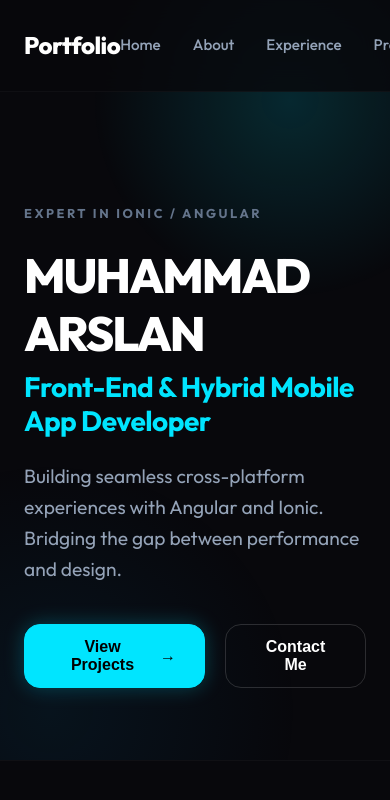
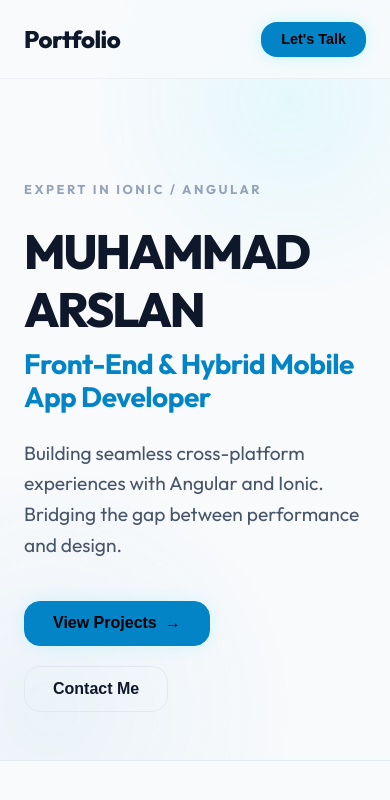
Before and after one commit to MuhammadArslan-star/muhammad-arslan-portfolio, an Angular app: page / in a window 390 px wide. Shown: the top 800 px of the page. Built offline with nearby package versions, Linux system fonts and the light colour scheme.

Commit message:
feat: implement responsive dark/light modes auto-applied by device/OS preferences

```diff
--- a/src/app/app.component.scss
+++ b/src/app/app.component.scss
@@ -5,11 +5,12 @@
   left: 0;
   width: 100%;
   z-index: 100;
-  background: rgba(8, 8, 12, 0.8);
+  background: var(--nav-bg);
   backdrop-filter: blur(16px);
   -webkit-backdrop-filter: blur(16px);
-  border-bottom: 1px solid rgba(255, 255, 255, 0.03);
+  border-bottom: 1px solid var(--glass-border);
   padding: 1.25rem 0;
+  transition: background 0.3s ease, border-bottom 0.3s ease;
 
   .nav-container {
     display: flex;
@@ -34,6 +35,10 @@
     display: flex;
     gap: 2rem;
 
+    @media (max-width: 640px) {
+      display: none; /* Hide navigation links on small screens */
+    }
+
     .nav-link {
       font-size: 0.95rem;
       font-weight: 500;
@@ -49,19 +54,20 @@
 
   .btn-hire-me {
     background: var(--accent-primary);
-    color: #000000;
+    color: var(--btn-secondary-text);
     border: none;
     font-weight: 700;
     padding: 0.6rem 1.25rem;
     border-radius: var(--radius-md);
     font-size: 0.9rem;
     cursor: pointer;
-    box-shadow: 0 0 15px rgba(0, 229, 255, 0.3);
+    box-shadow: 0 0 15px rgba(0, 229, 255, 0.2);
     transition: var(--transition);
 
     &:hover {
-      background: #ffffff;
-      box-shadow: 0 0 25px rgba(255, 255, 255, 0.5);
+      background: var(--text-primary);
+      color: var(--bg-primary);
+      box-shadow: 0 0 25px rgba(0, 229, 255, 0.4);
       transform: translateY(-1px);
     }
   }
@@ -82,7 +88,7 @@
     height: 400px;
     top: -100px;
     right: -100px;
-    background: radial-gradient(circle, rgba(0, 229, 255, 0.15) 0%, transparent 70%);
+    background: radial-gradient(circle, rgba(0, 229, 255, 0.08) 0%, transparent 70%);
     z-index: 1;
     pointer-events: none;
   }
@@ -93,7 +99,7 @@
     height: 500px;
     bottom: -200px;
     left: -200px;
-    background: radial-gradient(circle, rgba(0, 119, 182, 0.1) 0%, transparent 70%);
+    background: radial-gradient(circle, rgba(0, 119, 182, 0.05) 0%, transparent 70%);
     z-index: 1;
     pointer-events: none;
   }
@@ -149,6 +155,7 @@
   .hero-buttons {
     display: flex;
     gap: 1.25rem;
+    flex-wrap: wrap;
 
     .btn {
       padding: 0.8rem 1.75rem;
@@ -161,17 +168,18 @@
 
     .btn-cyan-glow {
       background: var(--accent-primary);
-      color: #000000;
+      color: var(--btn-secondary-text);
       border: 1px solid var(--accent-primary);
-      box-shadow: 0 0 20px rgba(0, 229, 255, 0.25);
+      box-shadow: 0 0 20px rgba(0, 229, 255, 0.15);
       display: flex;
       align-items: center;
       gap: 0.5rem;
 
       &:hover {
-        background: #ffffff;
-        border-color: #ffffff;
-        box-shadow: 0 0 30px rgba(255, 255, 255, 0.4);
+        background: var(--text-primary);
+        color: var(--bg-primary);
+        border-color: var(--text-primary);
+        box-shadow: 0 0 30px rgba(0, 229, 255, 0.3);
         transform: translateY(-2px);
       }
     }
@@ -179,11 +187,11 @@
     .btn-outline {
       background: transparent;
       color: var(--text-primary);
-      border: 1px solid rgba(255, 255, 255, 0.15);
+      border: 1px solid var(--border-color);
 
       &:hover {
         background: rgba(255, 255, 255, 0.05);
-        border-color: rgba(255, 255, 255, 0.3);
+        border-color: var(--text-secondary);
         transform: translateY(-2px);
       }
     }
@@ -193,7 +201,7 @@
 /* ==================== ABOUT SECTION ==================== */
 .about-section {
   padding: 8rem 0;
-  border-top: 1px solid rgba(255, 255, 255, 0.03);
+  border-top: 1px solid var(--border-color);
 
   .about-wrapper {
     display: grid;
@@ -224,7 +232,7 @@
     .hud-ring {
       position: absolute;
       border-radius: 50%;
-      border: 1px dashed rgba(0, 229, 255, 0.2);
+      border: 1px dashed var(--hud-ring-color);
     }
 
     .ring-1 {
@@ -237,7 +245,7 @@
       width: 90%;
       height: 90%;
       border-style: double;
-      border-color: rgba(0, 229, 255, 0.4);
+      border-color: var(--hud-ring-double-color);
       animation: rotateRingBack 25s linear infinite;
     }
 
@@ -247,7 +255,7 @@
       border-radius: 50%;
       overflow: hidden;
       border: 3px solid var(--accent-primary);
-      box-shadow: 0 0 35px rgba(0, 229, 255, 0.35);
+      box-shadow: 0 0 35px rgba(0, 229, 255, 0.2);
       background: var(--bg-secondary);
       z-index: 2;
 
@@ -262,9 +270,9 @@
       position: absolute;
       bottom: -10px;
       right: -10px;
-      background: #000000;
+      background: var(--badge-bg);
       border: 1.5px solid var(--accent-primary);
-      box-shadow: 0 0 20px rgba(0, 229, 255, 0.4);
+      box-shadow: 0 0 20px rgba(0, 229, 255, 0.2);
       padding: 0.6rem 1rem;
       border-radius: 12px;
       display: flex;
@@ -285,7 +293,7 @@
         font-weight: 700;
         letter-spacing: 0.05em;
         text-transform: uppercase;
-        color: #ffffff;
+        color: var(--badge-text);
         line-height: 1.2;
       }
     }
@@ -313,7 +321,7 @@
       grid-template-columns: 1fr 1fr;
       gap: 2rem;
       margin-bottom: 2.5rem;
-      border-top: 1px solid rgba(255, 255, 255, 0.05);
+      border-top: 1px solid var(--border-color);
       padding-top: 2rem;
 
       .skills-col {
@@ -353,7 +361,7 @@
         transition: var(--transition);
 
         &:hover {
-          background: rgba(255, 255, 255, 0.03);
+          background: var(--bg-tertiary);
           border-color: var(--accent-primary);
           color: var(--accent-primary);
           transform: translateY(-2px);
@@ -377,7 +385,7 @@
 .journey-section {
   padding: 8rem 0;
   background: var(--bg-secondary);
-  border-top: 1px solid rgba(255, 255, 255, 0.03);
+  border-top: 1px solid var(--border-color);
 
   .section-title {
     font-size: 2.25rem;
@@ -391,7 +399,11 @@
     position: relative;
     max-width: 800px;
     margin: 0 auto;
-    padding-left: 3rem; /* Left timeline alignment */
+    padding-left: 3rem;
+
+    @media (max-width: 640px) {
+      padding-left: 2rem;
+    }
 
     .timeline-line {
       position: absolute;
@@ -399,7 +411,7 @@
       top: 10px;
       bottom: 10px;
       width: 2px;
-      background: linear-gradient(180deg, var(--accent-primary) 0%, rgba(255, 255, 255, 0.05) 100%);
+      background: linear-gradient(180deg, var(--accent-primary) 0%, var(--timeline-line-end) 100%);
     }
   }
 
@@ -418,11 +430,18 @@
       width: 16px;
       height: 16px;
       border-radius: 50%;
-      background: #000000;
+      background: var(--bg-secondary);
       border: 3px solid var(--accent-primary);
       box-shadow: 0 0 10px var(--accent-primary);
       z-index: 2;
       transition: var(--transition);
+
+      @media (max-width: 640px) {
+        left: -32px;
+        width: 12px;
+        height: 12px;
+        border-width: 2px;
+      }
     }
 
     &:hover .timeline-dot {
@@ -437,9 +456,13 @@
       padding: 2.5rem;
       transition: var(--transition);
 
+      @media (max-width: 640px) {
+        padding: 1.5rem;
+      }
+
       &:hover {
         border-color: rgba(0, 229, 255, 0.3);
-        box-shadow: 0 8px 30px rgba(0, 0, 0, 0.4);
+        box-shadow: var(--shadow-lg);
         transform: translateY(-2px);
       }
     }
@@ -495,7 +518,7 @@
     }
 
     .timeline-projects {
-      border-top: 1px solid rgba(255, 255, 255, 0.05);
+      border-top: 1px solid var(--border-color);
       padding-top: 1.5rem;
 
       .projects-title {
@@ -530,7 +553,7 @@
 /* ==================== PROJECTS SHOWCASE ==================== */
 .showcase-section {
   padding: 8rem 0;
-  border-top: 1px solid rgba(255, 255, 255, 0.03);
+  border-top: 1px solid var(--border-color);
 
   .showcase-header {
     margin-bottom: 4rem;
@@ -564,7 +587,8 @@
   .showcase-card {
     position: relative;
     border-radius: var(--radius-lg);
-    border: 1px solid rgba(255, 255, 255, 0.05);
+    border: 1px solid var(--border-color);
+    background: var(--bg-secondary);
     overflow: hidden;
     display: flex;
     flex-direction: column;
@@ -573,11 +597,11 @@
 
     &:hover {
       transform: translateY(-4px);
-      box-shadow: 0 12px 35px rgba(0, 0, 0, 0.5);
+      box-shadow: var(--shadow-xl);
       border-color: rgba(0, 229, 255, 0.2);
 
       .card-glow {
-        opacity: 0.8;
+        opacity: var(--glow-opacity);
       }
     }
 
@@ -599,13 +623,18 @@
   .project-preview-area {
     position: relative;
     padding: 3rem 2rem 1.5rem 2rem;
-    background: rgba(0, 0, 0, 0.25);
-    border-bottom: 1px solid rgba(255, 255, 255, 0.04);
+    background: var(--preview-bg);
+    border-bottom: 1px solid var(--border-color);
     display: flex;
     flex-direction: column;
     align-items: center;
     justify-content: center;
     min-height: 480px;
+
+    @media (max-width: 640px) {
+      padding: 2rem 1rem 1rem 1rem;
+      min-height: 380px;
+    }
 
     /* Mobile mockup */
     .mobile-frame-container {
@@ -625,12 +654,18 @@
     .phone-mockup {
       width: 200px;
       height: 400px;
-      border: 8px solid #1a1a24;
+      border: 8px solid var(--border-color);
       border-radius: 36px;
       background: #000000;
       position: relative;
       overflow: hidden;
-      box-shadow: 0 20px 40px rgba(0, 0, 0, 0.6);
+      box-shadow: var(--shadow-lg);
+
+      @media (max-width: 640px) {
+        width: 170px;
+        height: 320px;
+        border-radius: 28px;
+      }
 
       .phone-notch {
         position: absolute;
@@ -639,7 +674,7 @@
         transform: translateX(-50%);
         width: 100px;
         height: 16px;
-        background: #1a1a24;
+        background: var(--border-color);
         border-bottom-left-radius: 12px;
         border-bottom-right-radius: 12px;
         z-index: 10;
@@ -685,7 +720,7 @@
       width: 100%;
 
       .tab-btn {
-        background: rgba(255, 255, 255, 0.05);
+        background: var(--bg-primary);
         color: var(--text-secondary);
         border: 1px solid var(--border-color);
         border-radius: 8px;
@@ -699,15 +734,15 @@
         transition: var(--transition);
 
         &:hover {
-          background: rgba(255, 255, 255, 0.1);
+          background: var(--bg-secondary);
           color: var(--text-primary);
         }
 
         &.active {
           background: var(--accent-primary);
-          color: #000000;
+          color: var(--btn-secondary-text);
           border-color: var(--accent-primary);
-          box-shadow: 0 0 10px rgba(0, 229, 255, 0.3);
+          box-shadow: 0 0 10px rgba(0, 229, 255, 0.2);
         }
       }
     }
@@ -715,16 +750,20 @@
     .browser-mockup {
       width: 100%;
       height: 250px;
-      border: 1px solid rgba(255, 255, 255, 0.08);
+      border: 1px solid var(--border-color);
       border-radius: 12px;
-      background: #09090c;
+      background: var(--browser-frame-bg);
       overflow: hidden;
-      box-shadow: 0 15px 35px rgba(0, 0, 0, 0.6);
+      box-shadow: var(--shadow-lg);
+
+      @media (max-width: 640px) {
+        height: 180px;
+      }
 
       .browser-header {
         height: 32px;
-        background: #121216;
-        border-bottom: 1px solid rgba(255, 255, 255, 0.05);
+        background: var(--browser-header-bg);
+        border-bottom: 1px solid var(--border-color);
         display: flex;
         align-items: center;
         padding: 0 1rem;
@@ -751,10 +790,10 @@
         transform: translateX(-50%);
         font-size: 0.7rem;
         color: var(--text-tertiary);
-        background: rgba(255, 255, 255, 0.03);
+        background: var(--browser-address-bg);
         padding: 0.2rem 1.5rem;
         border-radius: 4px;
-        border: 1px solid rgba(255, 255, 255, 0.05);
+        border: 1px solid var(--border-color);
       }
 
       .browser-screen {
@@ -792,13 +831,15 @@
         font-size: 0.8rem;
         font-weight: 600;
         color: var(--text-secondary);
+        text-align: center;
+        flex-grow: 1;
       }
     }
 
     /* Common Carousel controls */
     .carousel-arrow {
-      background: rgba(255, 255, 255, 0.05);
-      color: #ffffff;
+      background: var(--bg-primary);
+      color: var(--text-primary);
       border: 1px solid var(--border-color);
       width: 36px;
       height: 36px;
@@ -812,7 +853,7 @@
 
       &:hover {
         background: var(--accent-primary);
-        color: #000000;
+        color: var(--btn-secondary-text);
         border-color: var(--accent-primary);
       }
     }
@@ -827,7 +868,7 @@
         width: 6px;
         height: 6px;
         border-radius: 50%;
-        background: rgba(255, 255, 255, 0.25);
+        background: var(--border-color);
         border: none;
         cursor: pointer;
         padding: 0;
@@ -849,6 +890,10 @@
     flex-direction: column;
     flex-grow: 1;
     z-index: 2;
+
+    @media (max-width: 640px) {
+      padding: 1.5rem;
+    }
 
     .project-title-bar {
       display: flex;
@@ -887,14 +932,19 @@
       gap: 0.5rem;
 
       .tech-tag {
-        background: rgba(255, 255, 255, 0.03);
+        background: var(--bg-primary);
         color: var(--accent-primary);
-        border: 1px solid rgba(0, 229, 255, 0.15);
+        border: 1px solid var(--border-color);
         padding: 0.3rem 0.75rem;
         border-radius: 6px;
         font-size: 0.75rem;
         font-weight: 600;
         letter-spacing: 0.02em;
+        transition: border-color 0.3s ease;
+
+        &:hover {
+          border-color: var(--accent-primary);
+        }
       }
     }
   }
@@ -904,7 +954,7 @@
 .arsenal-section {
   padding: 8rem 0;
   background: var(--bg-secondary);
-  border-top: 1px solid rgba(255, 255, 255, 0.03);
+  border-top: 1px solid var(--border-color);
 
   .section-title {
     font-size: 2.25rem;
@@ -964,7 +1014,7 @@
       letter-spacing: -0.2px;
       margin-bottom: 1.5rem;
       color: var(--text-primary);
-      border-bottom: 1px solid rgba(255, 255, 255, 0.05);
+      border-bottom: 1px solid var(--border-color);
       padding-bottom: 0.75rem;
     }
 
@@ -1006,13 +1056,14 @@
 
     &:hover {
       border-color: var(--accent-primary);
-      background: rgba(0, 229, 255, 0.01);
+      background: var(--bg-secondary);
     }
 
     @media (max-width: 600px) {
       flex-direction: column;
       text-align: center;
       gap: 1.25rem;
+      padding: 2rem 1.5rem;
     }
 
     .edu-icon {
@@ -1047,7 +1098,7 @@
 /* ==================== LET'S CONNECT (CONTACT) ==================== */
 .connect-section {
   padding: 8.5rem 0;
-  border-top: 1px solid rgba(255, 255, 255, 0.03);
+  border-top: 1px solid var(--border-color);
 
   .connect-wrapper {
     display: flex;
@@ -1059,6 +1110,7 @@
 
     .connect-details {
       align-items: center;
+      margin-top: 3rem;
     }
 
     .detail-item {
@@ -1096,7 +1148,7 @@
         width: 48px;
         height: 48px;
         border-radius: var(--radius-md);
-        background: rgba(255, 255, 255, 0.03);
+        background: var(--bg-secondary);
         border: 1px solid var(--border-color);
         font-size: 1.25rem;
         display: flex;
@@ -1138,81 +1190,12 @@
       }
     }
   }
-
-  /* Contact Form elements styling */
-  .connect-form-container {
-    background: var(--bg-secondary);
-    border: 1px solid var(--border-color);
-    border-radius: var(--radius-lg);
-    padding: 3rem;
-    box-shadow: 0 15px 35px rgba(0, 0, 0, 0.4);
-
-    @media (max-width: 600px) {
-      padding: 2rem;
-    }
-
-    .connect-form {
-      display: flex;
-      flex-direction: column;
-      gap: 1.5rem;
-    }
-
-    .form-group {
-      display: flex;
-      flex-direction: column;
-      gap: 0.5rem;
-    }
-
-    .form-label {
-      font-size: 0.85rem;
-      font-weight: 700;
-      color: var(--text-secondary);
-      letter-spacing: 0.02em;
-    }
-
-    .form-input, .form-textarea {
-      background: var(--bg-primary);
-      border: 1px solid var(--border-color);
-      border-radius: var(--radius-md);
-      padding: 0.9rem 1.25rem;
-      font-size: 1rem;
-      color: #ffffff;
-      outline: none;
-      font-family: var(--font-family);
-      transition: var(--transition);
-
-      &:focus {
-        border-color: var(--accent-primary);
-        box-shadow: 0 0 12px rgba(0, 229, 255, 0.15);
-      }
-    }
-
-    .btn-send-message {
-      background: var(--accent-primary);
-      color: #000000;
-      border: none;
-      font-weight: 700;
-      padding: 1rem;
-      border-radius: var(--radius-md);
-      font-size: 1rem;
-      cursor: pointer;
-      box-shadow: 0 0 15px rgba(0, 229, 255, 0.25);
-      transition: var(--transition);
-      margin-top: 0.5rem;
-
-      &:hover {
-        background: #ffffff;
-        box-shadow: 0 0 25px rgba(255, 255, 255, 0.4);
-        transform: translateY(-2px);
-      }
-    }
-  }
 }
 
 /* ==================== FOOTER ==================== */
 .footer {
   background: var(--bg-primary);
-  border-top: 1px solid rgba(255, 255, 255, 0.03);
+  border-top: 1px solid var(--border-color);
   padding: 3rem 0;
 
   .footer-wrapper {
--- a/src/index.html
+++ b/src/index.html
@@ -1,5 +1,5 @@
 <!doctype html>
-<html lang="en" data-theme="light">
+<html lang="en">
 <head>
   <meta charset="utf-8">
   <title>Muhammad Arslan | Portfolio</title>
--- a/src/styles.scss
+++ b/src/styles.scss
@@ -1,7 +1,54 @@
 @import url('https://fonts.googleapis.com/css2?family=Inter:wght@300;400;500;600;700;800&family=Outfit:wght@300;400;500;600;700;800&display=swap');
 
 :root {
-  /* Enforce Premium Dark Theme Colors */
+  /* Default Light Theme Colors */
+  --bg-primary: #f8fafc;
+  --bg-secondary: #ffffff;
+  --bg-tertiary: #f1f5f9;
+
+  --text-primary: #0f172a;
+  --text-secondary: #475569;
+  --text-tertiary: #94a3b8;
+
+  --accent-primary: #0284c7; /* Vibrant Sky Blue/Cyan for Light Mode */
+  --accent-primary-hover: #0369a1;
+  --accent-secondary: #075985;
+
+  --border-color: #e2e8f0;
+
+  --shadow-sm: 0 1px 2px 0 rgba(0, 0, 0, 0.05);
+  --shadow-md: 0 4px 12px rgba(15, 23, 42, 0.05);
+  --shadow-lg: 0 12px 24px rgba(15, 23, 42, 0.08);
+  --shadow-xl: 0 20px 40px rgba(15, 23, 42, 0.12);
+
+  --radius-sm: 8px;
+  --radius-md: 16px;
+  --radius-lg: 24px;
+  --radius-full: 9999px;
+
+  --font-family: 'Outfit', 'Inter', sans-serif;
+  --transition: all 0.3s cubic-bezier(0.16, 1, 0.3, 1);
+
+  /* Theme-specific custom values */
+  --nav-bg: rgba(248, 250, 252, 0.8);
+  --glass-border: rgba(15, 23, 42, 0.04);
+  --glow-opacity: 0.15;
+  --hud-ring-color: rgba(2, 132, 199, 0.15);
+  --hud-ring-double-color: rgba(2, 132, 199, 0.3);
+  --badge-bg: #ffffff;
+  --badge-text: #0f172a;
+  --timeline-line-end: rgba(15, 23, 42, 0.05);
+  --card-bg-opacity: rgba(255, 255, 255, 0.7);
+  --preview-bg: rgba(15, 23, 42, 0.02);
+  --btn-secondary-text: #000000;
+  --browser-frame-bg: #f1f5f9;
+  --browser-header-bg: #e2e8f0;
+  --browser-address-bg: rgba(15, 23, 42, 0.03);
+}
+
+/* Media query to automatically apply Dark Theme based on device preferences */
+@media (prefers-color-scheme: dark) {
+  :root {
     --bg-primary: #08080c;
     --bg-secondary: #12121a;
     --bg-tertiary: #1b1b26;
@@ -10,7 +57,7 @@
     --text-secondary: #94a3b8;
     --text-tertiary: #64748b;
 
-  --accent-primary: #00e5ff; /* Vibrant Neon Cyan */
+    --accent-primary: #00e5ff; /* Vibrant Neon Cyan for Dark Mode */
     --accent-primary-hover: #00b4d8;
     --accent-secondary: #0077b6;
 
@@ -21,13 +68,22 @@
     --shadow-lg: 0 12px 24px rgba(0, 0, 0, 0.7);
     --shadow-xl: 0 20px 40px rgba(0, 0, 0, 0.8);
 
-  --radius-sm: 8px;
-  --radius-md: 16px;
-  --radius-lg: 24px;
-  --radius-full: 9999px;
-
-  --font-family: 'Outfit', 'Inter', sans-serif;
-  --transition: all 0.3s cubic-bezier(0.16, 1, 0.3, 1);
+    /* Theme-specific custom values */
+    --nav-bg: rgba(8, 8, 12, 0.8);
+    --glass-border: rgba(255, 255, 255, 0.03);
+    --glow-opacity: 0.8;
+    --hud-ring-color: rgba(0, 229, 255, 0.2);
+    --hud-ring-double-color: rgba(0, 229, 255, 0.4);
+    --badge-bg: #000000;
+    --badge-text: #ffffff;
+    --timeline-line-end: rgba(255, 255, 255, 0.05);
+    --card-bg-opacity: rgba(18, 18, 26, 0.7);
+    --preview-bg: rgba(0, 0, 0, 0.25);
+    --btn-secondary-text: #000000;
+    --browser-frame-bg: #09090c;
+    --browser-header-bg: #121216;
+    --browser-address-bg: rgba(255, 255, 255, 0.03);
+  }
 }
 
 * {
@@ -45,6 +101,7 @@ html, body {
   height: 100%;
   width: 100%;
   overflow-x: hidden;
+  transition: background-color 0.3s ease, color 0.3s ease;
 }
 
 a {
```
Lines whose indentation alone changed are shown as unchanged.
